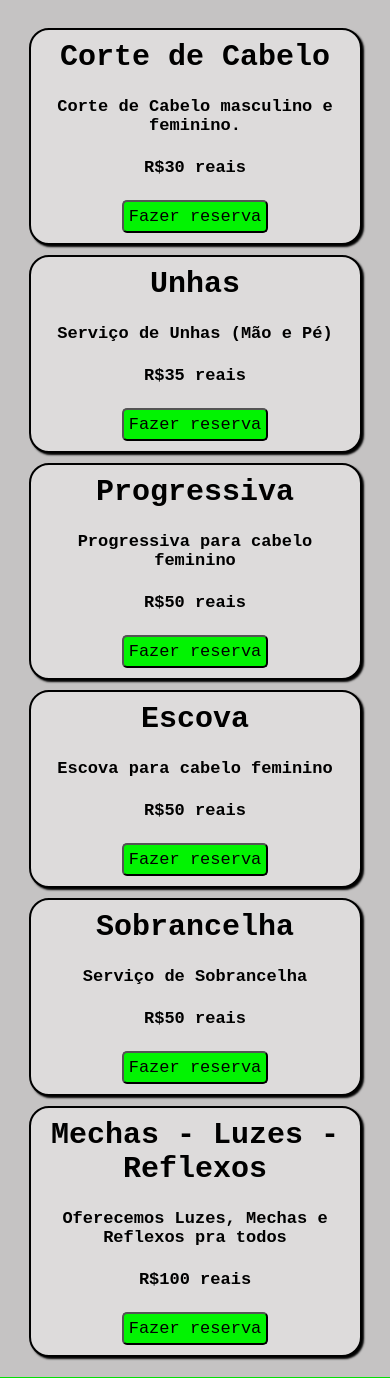
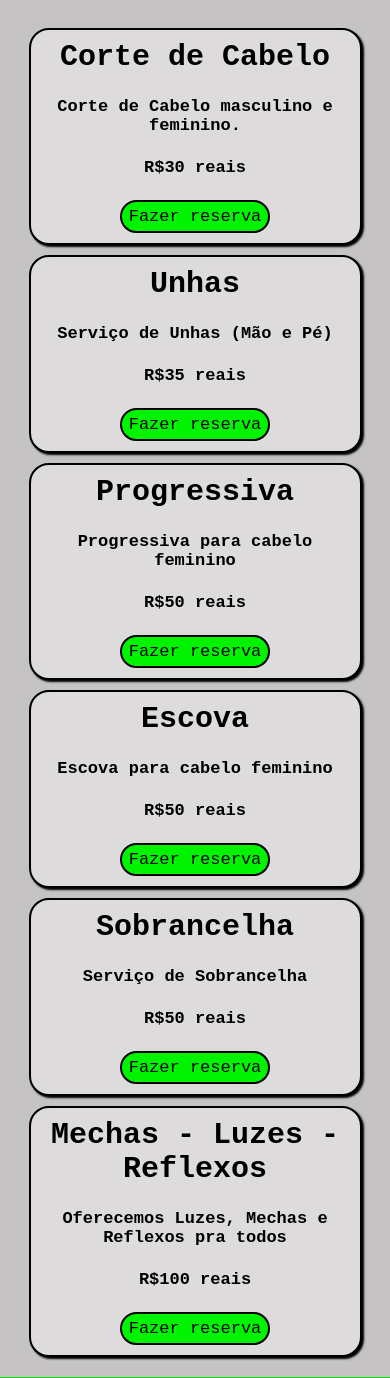
Before and after one commit to BrunoMeloMorais22/Cabeleireiro, a Flask app: page / in a window 390 px wide; the page is wider, and only the part inside the window is pictured. Shown: the part 322-1700 px from the top of that part. Run offline with Flask 3, Linux system fonts and the light colour scheme.

Commit message:
Ajustando Responsividade

```diff
--- a/static/style.css
+++ b/static/style.css
@@ -73,6 +73,12 @@ header > button > a{
 .cart > p{
     font-size: 17px;
     font-weight: 600;
+}
+
+.cart > a > button{
+    border-radius: 20px;
+    border: 2px solid black;
+    width: 150px;
 }
 
 a > button{
@@ -216,7 +222,7 @@ a > button:hover{
         margin-left: 0;
     }
 
-    contato-usuarios> form > button{
+    contato-usuarios > form > button{
         width: 90%;
         width: 200px;
     }
@@ -224,8 +230,13 @@ a > button:hover{
     contato-usuarios > form > input{
         width: 50px;
         width: 80%;
-        margin-left: -10px;
+        margin-left: -20px;
         font-size: 20px;
+    }
+
+    form > textarea{
+        width: 90%;
+        width: 100px;
     }
 }
 
```
